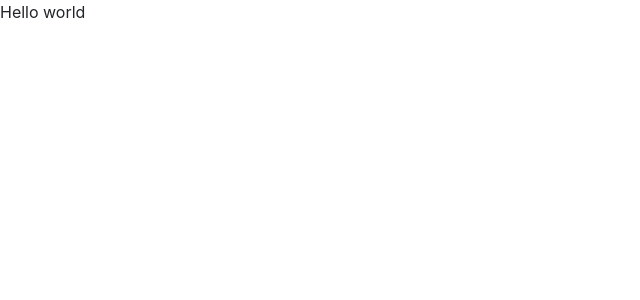
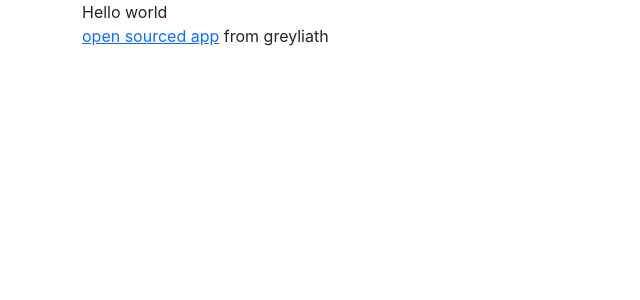
Before and after one commit to greyliath/react-dictionary, a React (Create React App) app: page / in a window 1280 px wide. Shown: the top 300 px of the page, without its empty margins (0-640 px from the left). Built offline with nearby package versions, Linux system fonts and the light colour scheme.

Commit message:
Removes unecessary code from creating react app

```diff
--- a/src/App.js
+++ b/src/App.js
@@ -3,8 +3,12 @@ import './App.css';
 function App() {
   return (
     <div className="App">
+      <div className='container'>
       Hello world
+      <footer><a href="https://github.com/greyliath/react-dictionary" target="_blank" rel="noreferrer">open sourced app</a> from greyliath</footer>
     </div>
+    </div>
+
   );
 }
 
```
